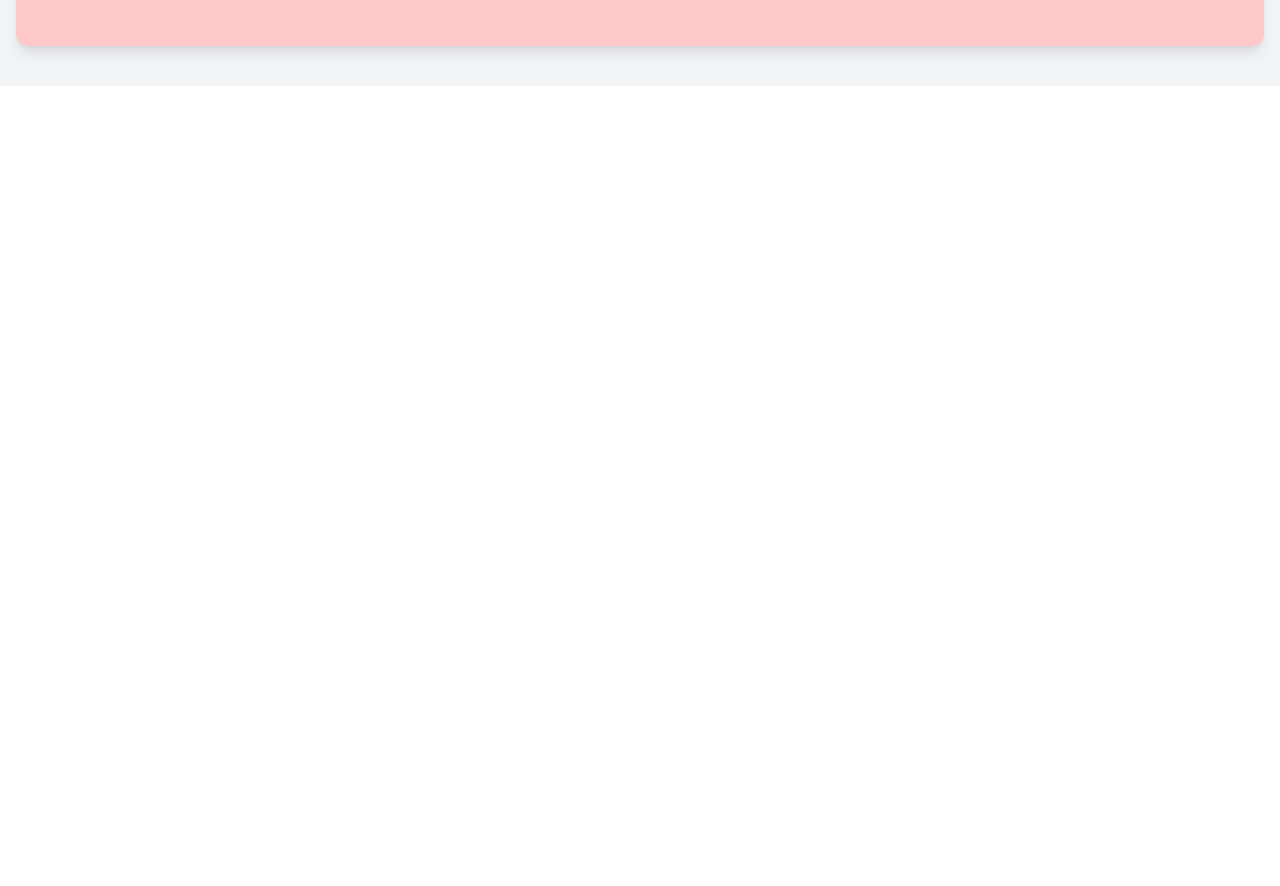
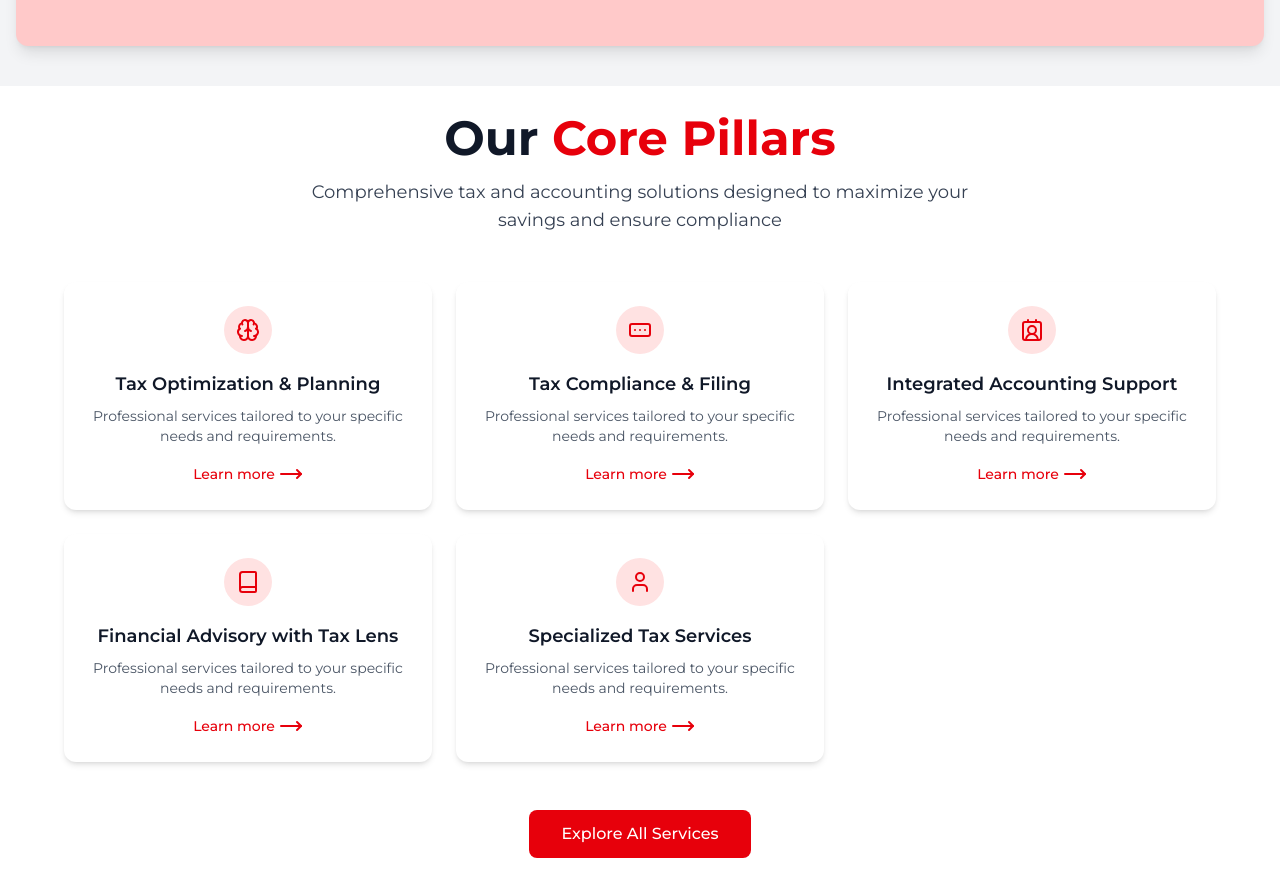
Before and after one commit to Olamigoke10/AATWEB, a React (Vite) app: page / in a window 1280 px wide. Shown: the part 778-1664 px from the top of the page. Before the commit the page ends 864 px from the top, so only its background shows below. Built offline with nearby package versions, Linux system fonts and the light colour scheme.

Commit message:
Homepage

```diff
--- a/src/components/Hero.jsx
+++ b/src/components/Hero.jsx
@@ -1,9 +1,11 @@
 import React from "react";
 import { Facebook, Instagram, Linkedin, Youtube } from "lucide-react";
 import heroPng from "../assets/imgs/aatHero.png";
+import Hero1 from "./minicomponents/Hero1";
 
 const Hero = () => {
   return (
+    <>
     <div className="w-full min-h-screen flex items-center justify-center p-4 bg-gray-100">
       <div className="max-w-[1600px] w-full mx-auto flex flex-col md:flex-row bg-red-200 rounded-xl overflow-hidden shadow-lg">
         {/* Image Section */}
@@ -61,6 +63,9 @@ const Hero = () => {
         </div>
       </div>
     </div>
+    <Hero1 />
+    </>
+
   );
 };
 
--- /dev/null
+++ b/src/components/minicomponents/Hero1.jsx
@@ -0,0 +1,59 @@
+import React from 'react';
+import { Book, Brain, Contact2Icon, FormInput, UserIcon, MoveRight } from 'lucide-react';
+
+const Hero1 = () => {
+  const pillars = [
+    { name: 'Tax Optimization & Planning', icon: <Brain size={16} /> },
+    { name: 'Tax Compliance & Filing', icon: <FormInput size={16} /> },
+    { name: 'Integrated Accounting Support', icon: <Contact2Icon size={16} /> },
+    { name: 'Financial Advisory with Tax Lens', icon: <Book size={16} /> },
+    { name: 'Specialized Tax Services', icon: <UserIcon size={16} /> },
+  ];
+
+  return (
+    <div className="w-full min-h-screen flex items-center justify-center p-4 ">
+      <div className="max-w-6xl w-full mx-auto">
+        <div className="text-center mb-12">
+          <h1 className="text-4xl md:text-5xl font-bold text-gray-900 mb-4">
+            Our <span className="text-red-600">Core Pillars</span>
+          </h1>
+          <p className="text-lg text-gray-700 max-w-2xl mx-auto">
+            Comprehensive tax and accounting solutions designed to maximize your savings and ensure compliance
+          </p>
+        </div>
+
+        <div className="grid grid-cols-1 md:grid-cols-2 lg:grid-cols-3 gap-6">
+          {pillars.map((pillar, index) => (
+            <div
+              key={index}
+              className="bg-white rounded-xl p-6 shadow-md hover:shadow-lg transition-all duration-300 hover:-translate-y-1 flex flex-col items-center text-center"
+            >
+              <div className="w-12 h-12 bg-red-100 rounded-full flex items-center justify-center mb-4 text-red-600">
+                {React.cloneElement(pillar.icon, { size: 24 })}
+              </div>
+              <h3 className="font-semibold text-lg mb-2 text-gray-900">{pillar.name}</h3>
+              <p className="text-gray-600 text-sm mb-4">
+                Professional services tailored to your specific needs and requirements.
+              </p>
+              <a
+                href="#"
+                className="mt-auto text-red-600 hover:text-red-800 text-sm font-medium flex items-center justify-center gap-1"
+              >
+                Learn more
+                <MoveRight />
+              </a>
+            </div>
+          ))}
+        </div>
+
+        <div className="text-center mt-12">
+          <button className="bg-red-600 hover:bg-red-700 text-white font-medium py-3 px-8 rounded-lg transition-colors duration-300">
+            Explore All Services
+          </button>
+        </div>
+      </div>
+    </div>
+  );
+};
+
+export default Hero1;
--- a/src/pages/Home.jsx
+++ b/src/pages/Home.jsx
@@ -1,12 +1,14 @@
 import React from 'react'
 import Navbar from '../components/Navbar'
 import Hero from '../components/Hero'
+import Hero1 from '../components/minicomponents/Hero1'
 
 const Home = () => {
   return (
     <div>
       <Navbar />
       <Hero />
+
     </div>
   )
 }
```
